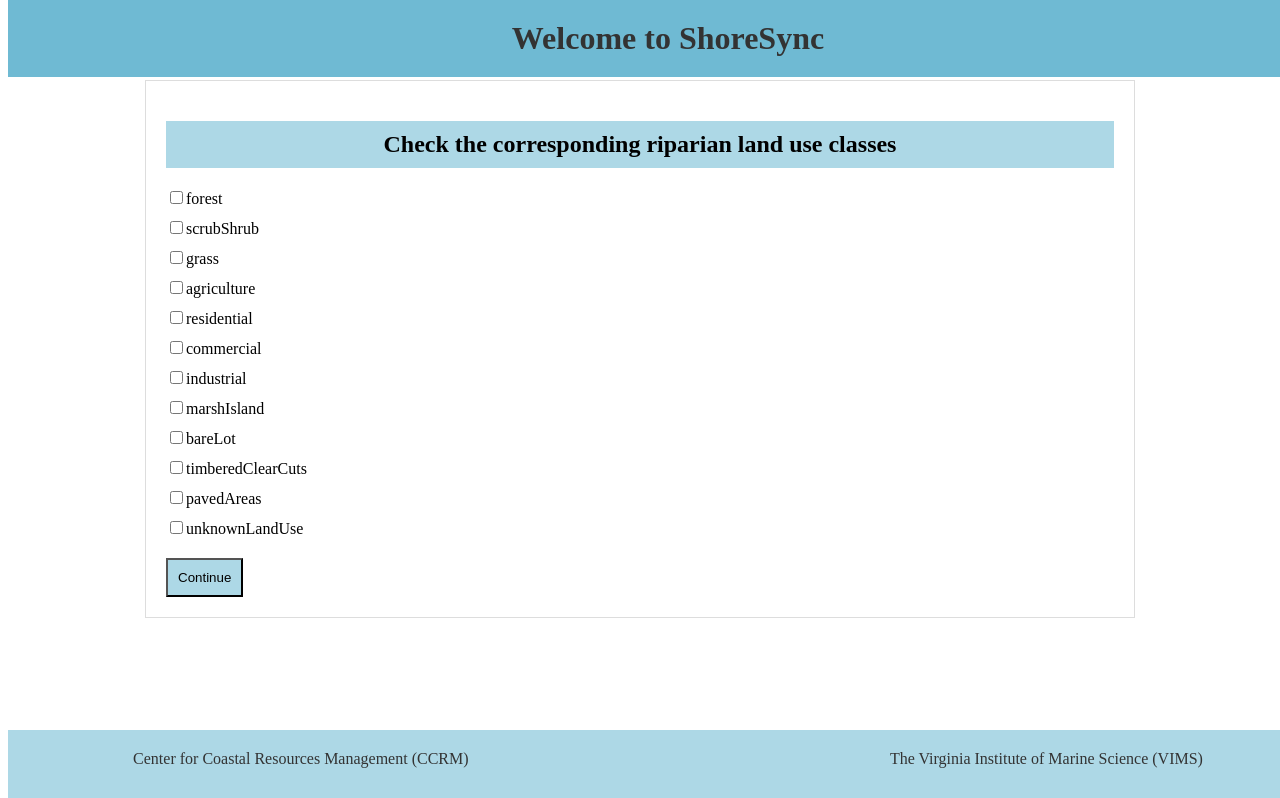
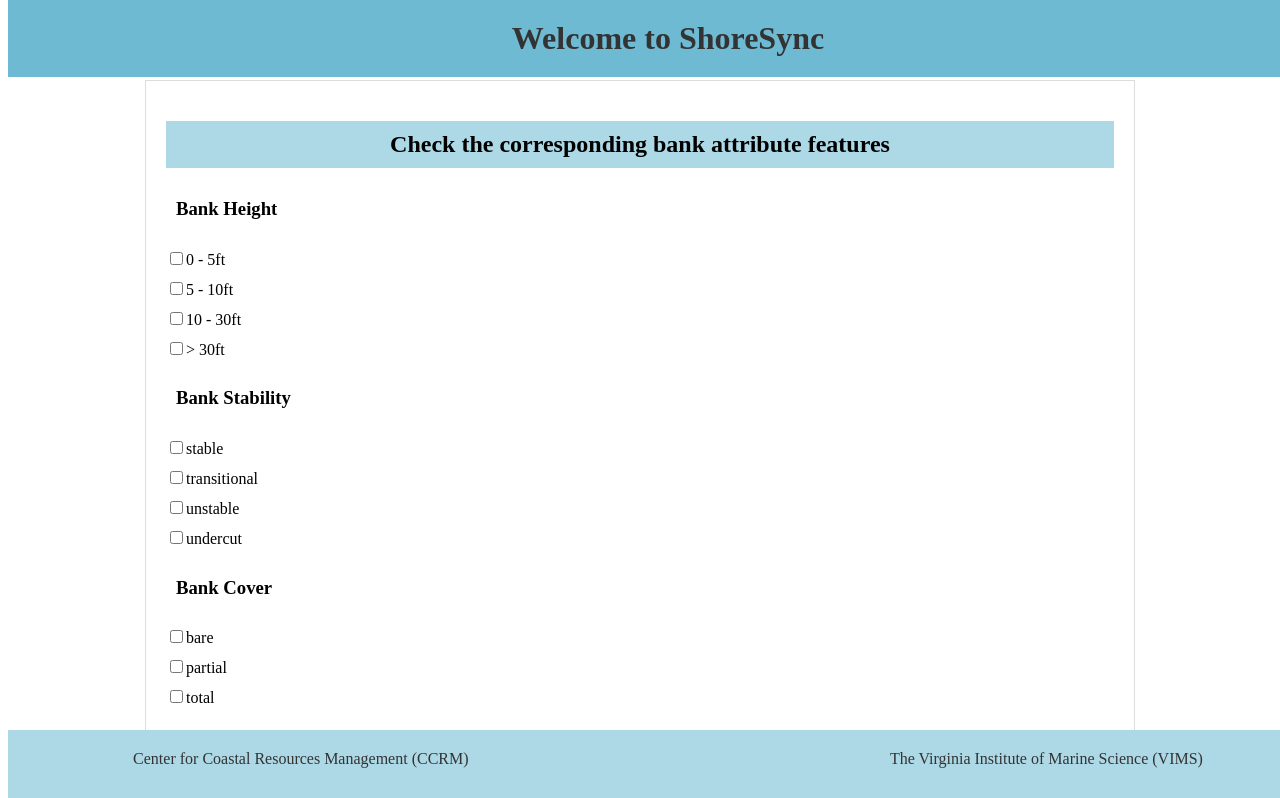
Before and after one commit to nikhilrouth/Shoresync, a React (Create React App) app: page /BankAttributes in a window 1280 px wide. Shown: the top 798 px of the page. Built offline with nearby package versions, Linux system fonts and the light colour scheme.

Commit message:
Shalene's Updated Files

```diff
--- a/package.json
+++ b/package.json
@@ -8,6 +8,7 @@
     "@testing-library/user-event": "^13.5.0",
     "react": "^18.2.0",
     "react-dom": "^18.2.0",
+    "react-router-dom": "^6.22.0",
     "react-scripts": "5.0.1",
     "web-vitals": "^2.1.4"
   },
--- /dev/null
+++ b/src/components/BankAttributesForm.css
@@ -0,0 +1,25 @@
+.form-container {
+    width:75%;
+    margin: 0 auto;
+    margin-top: 80px;
+    margin-bottom: 80px;
+    padding: 20px;
+    border: 1px solid #ddd;
+  }
+
+.form-header {
+    background-color: #ADD8E6;
+    padding: 10px;
+    text-align: center;
+}
+
+.form-sub-header {
+    padding: 10px;
+}
+
+.form-button {
+    background-color: #ADD8E6;
+    padding: 10px;
+    margin-top: 10px;
+    cursor: pointer;
+}
--- /dev/null
+++ b/src/components/BankAttributesForm.jsx
@@ -0,0 +1,181 @@
+import React, { useState } from 'react';
+import CheckboxItem from './CheckBoxItem';
+import Header from './Header';
+import Footer from './Footer';
+import './BankAttributesForm.css'; // Import the CSS file
+
+
+const BankAttributesForm = () => {
+
+      const handleCheckboxChange = (name) => {
+        setHeightItems(name);
+      };
+
+      const handleCheckboxChange1 = (name => {
+
+        setStabilityItems(name);
+      })
+
+      const handleCheckboxChange2 = (name => {
+        setCoverItems(name);
+
+      })
+
+      const handleCheckboxChange3 = (name => {
+
+        setMarshItems(name);
+      })
+
+
+      const handleCheckboxChange4 = (name => {
+        setBeachItems(name);
+      })
+
+      const handleCheckboxChange5 = (option) => {
+            setSelected5(option);
+    };
+
+
+      //extra
+
+      const height = ["0 - 5ft","5 - 10ft", "10 - 30ft", "> 30ft" ]
+      const [heightItems, setHeightItems] = useState({
+        "0 - 5ft": false,
+        "5 - 10ft": false,
+        "10 - 30ft": false,
+        "> 30ft": false,
+
+      });
+
+
+      const stability = ["stable", "transitional", "unstable", "undercut"];
+      const [stabilityItems, setStabilityItems] = useState({
+        stable: false,
+        transitional: false,
+        unstable: false,
+        undercut: false,
+
+      });
+
+
+      const cover = ["bare", "partial","total"];
+      const [coverItems, setCoverItems] = useState({
+        bare: false,
+        partial: false,
+        total: false,
+      });
+
+      const marsh = ["yes", "no"];
+      const [marshItems, setMarshItems] = useState({
+        yes: false,
+        no: false,
+
+      });
+
+      const beach = ["yes", "no"];
+      const [beachItems, setBeachItems] = useState({
+        yes: false,
+        no: false,
+
+      });
+
+      const phragmites = ["yes", "no"];
+      const [selected5, setSelected5] = useState({
+          yes: false,
+          no: false,
+    });
+
+
+      const handleContinueClick = () => {
+        console.log('Checked Bank Height Items:', heightItems);
+        console.log('Checked Bank Stavility:', stabilityItems);
+        console.log('Checked Bank Cover:', coverItems);
+        console.log('Checked Marsh Buffer:', marshItems);
+        console.log('Checked Beach Buffer:', beachItems);
+        console.log('Checked Phragmites Australis:', selected5);
+        // Add your logic here for what happens when the user clicks Continue
+      };
+
+return (
+  <div>
+<Header/>
+<div className="form-container">
+<h2 className="form-header">Check the corresponding bank attribute features</h2>
+
+    <form>
+    <h3 className="form-sub-header">Bank Height </h3>
+        {Object.entries(height).map(([key, value]) => (
+          <CheckboxItem
+            key={key}
+            name={value}
+            checked={heightItems === value}
+            onChange={handleCheckboxChange}
+          />
+        ))}
+
+    <h3 className="form-sub-header">Bank Stability </h3>
+        {Object.entries(stability).map(([key, value]) => (
+          <CheckboxItem
+            key={key}
+            name={value}
+            checked={stabilityItems === value}
+            onChange={handleCheckboxChange1}
+          />
+        ))}
+
+    <h3 className="form-sub-header">Bank Cover </h3>
+        {Object.entries(cover).map(([key, value]) => (
+          <CheckboxItem
+            key={key}
+            name={value}
+            checked={coverItems === value}
+            onChange={handleCheckboxChange2}
+          />
+        ))}
+
+    <h3 className="form-sub-header">Marsh Buffer </h3>
+        {Object.entries(marsh).map(([key, value]) => (
+            <CheckboxItem
+                key={key}
+                name={value}
+                checked={marshItems === value}
+                onChange={handleCheckboxChange3}
+            />
+            ))}
+
+    <h3 className="form-sub-header">Beach Buffer </h3>
+        {Object.entries(beach).map(([key, value]) => (
+            <CheckboxItem
+                key={key}
+                name={value}
+                checked={beachItems === value}
+                onChange={handleCheckboxChange4}
+            />
+            ))}
+
+    <h3 className="form-sub-header">Phragmites australis </h3>
+
+        {Object.entries(phragmites).map(([key, value]) => (
+          <CheckboxItem
+          key={key}
+          name={value}
+          checked={selected5 === value}
+          onChange={handleCheckboxChange5}
+        />
+      ))}
+
+
+        <button type="button" onClick={handleContinueClick} className="form-button">
+          Continue
+        </button>
+      </form>
+
+
+</div>
+<Footer/>
+</div>
+
+);
+};
+
+export default BankAttributesForm
--- a/src/components/LandUseForm.jsx
+++ b/src/components/LandUseForm.jsx
@@ -1,8 +1,12 @@
 import React, { useState } from 'react';
 import CheckboxItem from './CheckBoxItem';
 import './LandUseForm.css'; // Import the CSS file
+import { useNavigate } from "react-router-dom";
 
 const LandUseForm = () => {
+
+  let navigate = useNavigate();
+
   const [checkedItems, setCheckedItems] = useState({
     forest: false,
     scrubShrub: false,
@@ -28,6 +32,8 @@
   const handleContinueClick = () => {
     console.log('Checked Items:', checkedItems);
     // Add your logic here for what happens when the user clicks Continue
+    navigate("/BankAttributes")
+
   };
 
   return (
--- a/src/index.js
+++ b/src/index.js
@@ -1,10 +1,29 @@
 import React from 'react';
 import ReactDOM from 'react-dom/client';
 import App from './App';
+import BankAttributesForm from './components/BankAttributesForm';
+
+
+import {
+  createBrowserRouter,
+  RouterProvider,
+} from "react-router-dom";
+
+
+const router = createBrowserRouter([
+  {
+      path: "/",
+      element: <App/>,
+  },
+  {
+      path: "/BankAttributes",
+      element: <BankAttributesForm/>,
+  },
+]);
 
 const root = ReactDOM.createRoot(document.getElementById('root'));
 root.render(
   <React.StrictMode>
-    <App />
+    <RouterProvider router={router} />
   </React.StrictMode>
 );
```
Also changed, not shown: 1 other file (tests, documents, lock files or other folders).
